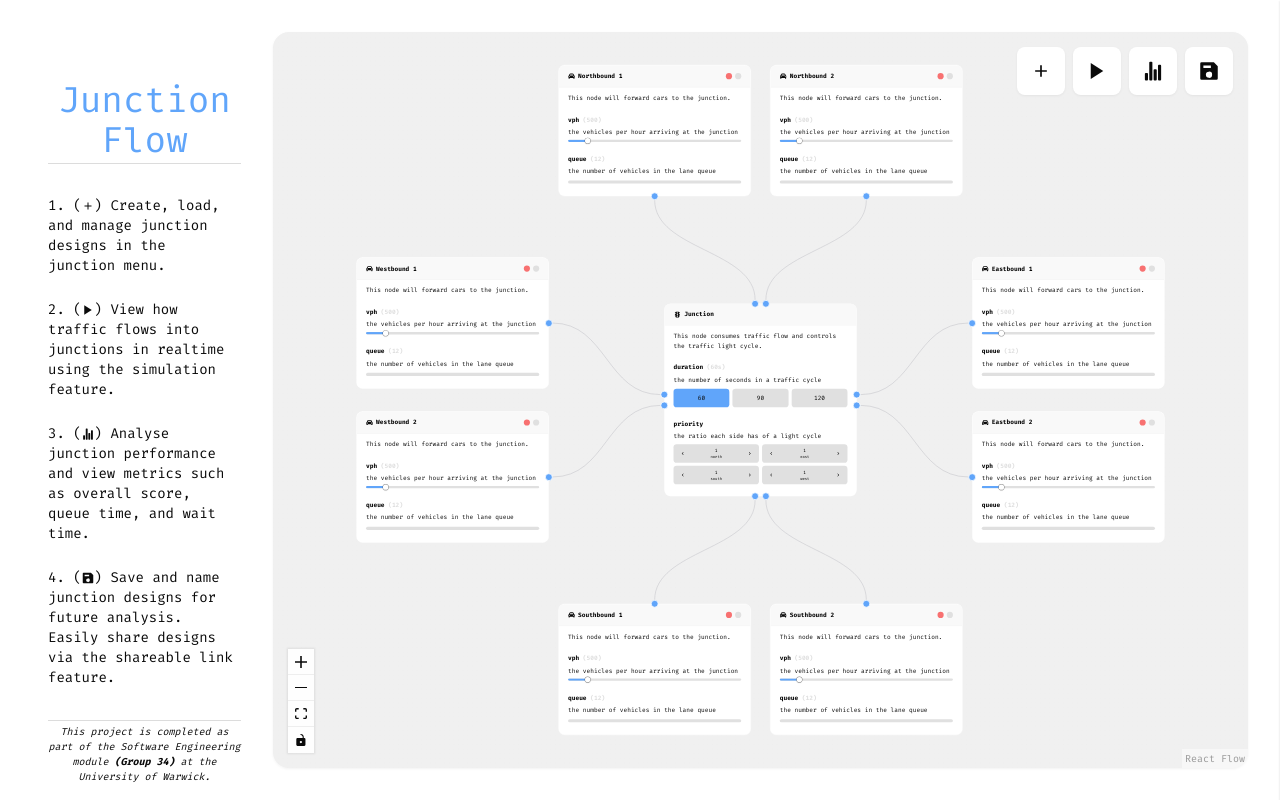
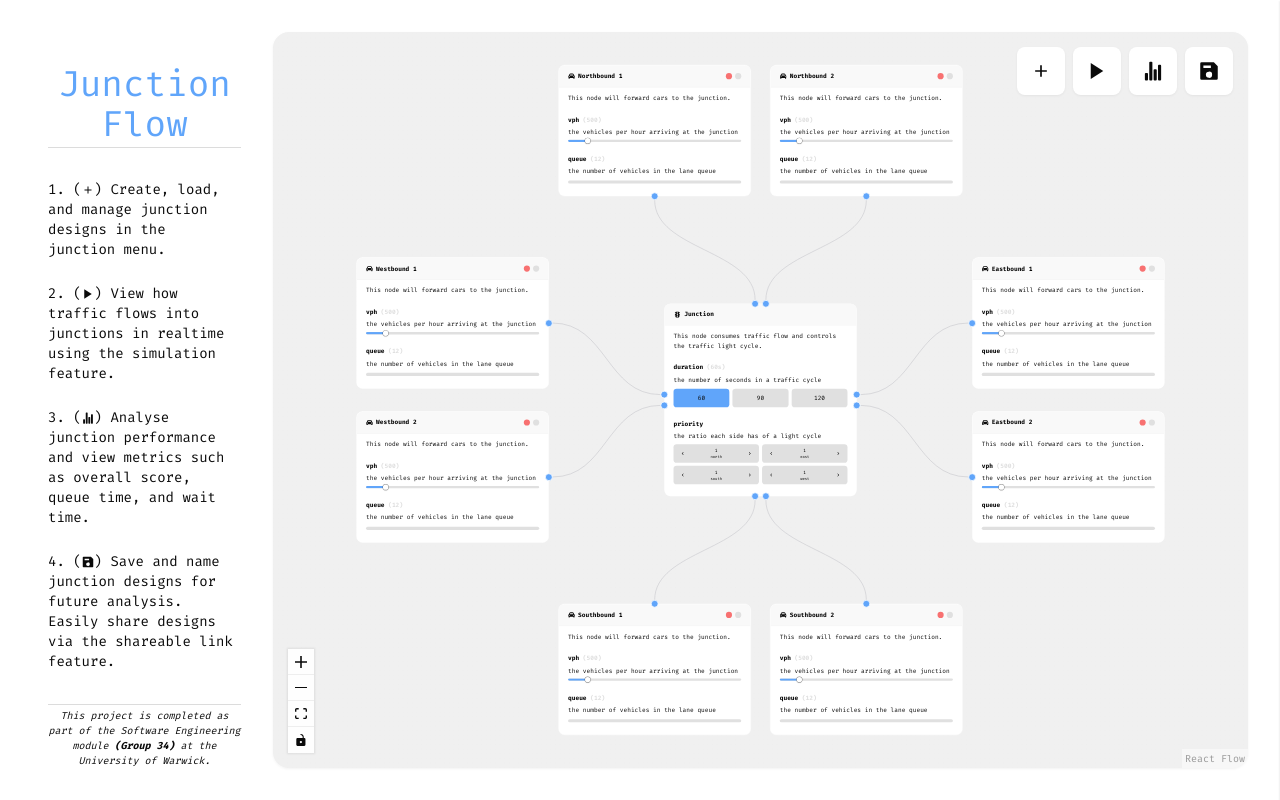
Before and after one commit to Astral-Lab/CS261, a React (Vite) app: page / in a window 1280 px wide. Built offline with nearby package versions, Linux system fonts and the light colour scheme; a web font is replaced by a local one.

Commit message:
desktop ui changes

```diff
--- a/src/App.jsx
+++ b/src/App.jsx
@@ -140,7 +140,7 @@ export default function App() {
         content={<SaveAndShareMenu ref={saveRef}/>}
         id="save"
       />
-      <div className="w-full lg:w-1/4 h-16 lg:h-full flex lg:flex-col justify-between items-center lg:items-start lg:px-8 group/hint mt-4">
+      <div className="w-full lg:w-1/4 h-16 lg:h-full flex lg:flex-col justify-between items-center lg:items-start lg:px-8 group/hint mt-4 lg:mt-0">
         <h1 className="text-center text-2xl lg:text-4xl text-blue-400 font-fira-code lg:mt-8">Junction Flow</h1>
         <div className="lg:hidden w-12 h-12 flex justify-center items-center z-20 lg:z-0 relative">
           <input
```
